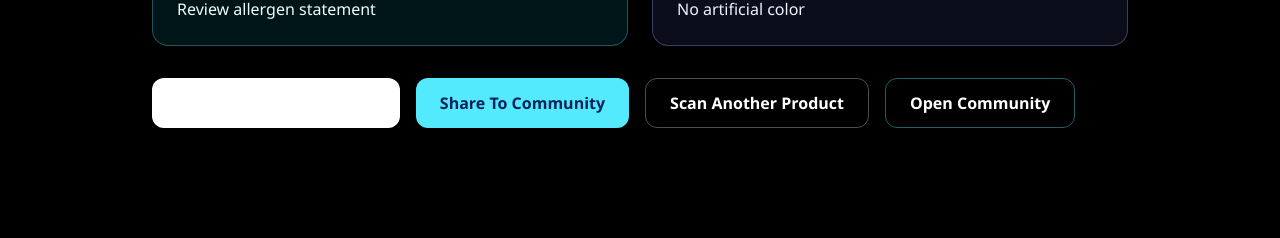
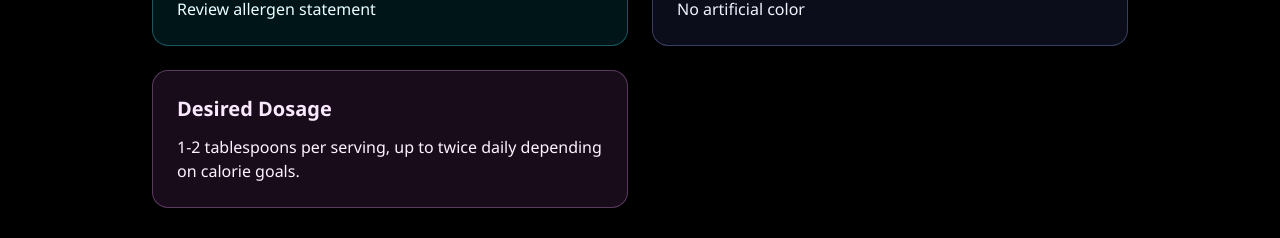
Before and after one commit to Nikhil-gupta-09/BiteSpy-Frontend, a Next.js app: page /result in a window 1280 px wide. Shown: the part 1034-1272 px from the top of the page. Before the commit the page ends 1242 px from the top, so only its background shows below. Built offline with nearby package versions, Linux system fonts and the light colour scheme; no server answers.

Commit message:
sign route and dosage

```diff
--- a/app/api/analyze/route.ts
+++ b/app/api/analyze/route.ts
@@ -19,6 +19,7 @@ interface GeminiAnalysisShape {
     labelAlerts?: string[];
     goodPoints?: string[];
     recommendedLabels?: string[];
+    desiredDosage?: string;
     alternatives?: Array<{
         name?: string;
         reason?: string;
@@ -66,6 +67,7 @@ Return ONLY valid JSON in this exact shape:
   "labelAlerts": string[],
   "goodPoints": string[],
   "recommendedLabels": string[],
+  "desiredDosage": string,
   "alternatives": [
     { "name": string, "reason": string, "fit": "healthier" | "allergy-safe" | "preference-match" | "budget", "priceTier": "low" | "medium" | "high" }
   ]
@@ -108,6 +110,7 @@ ${JSON.stringify(answers, null, 2)}
             goodPoints: (gemini.goodPoints ?? []).slice(0, 6),
             recommendedLabels: (gemini.recommendedLabels ?? []).slice(0, 8),
             ingredients: scan.ingredients,
+            desiredDosage: gemini.desiredDosage?.trim() || "Consult healthcare provider or follow package instructions.",
             alternatives: (gemini.alternatives ?? []).slice(0, 6).map((item) => ({
                 name: item.name?.trim() || "Alternative option",
                 reason: item.reason?.trim() || "Better fit for your selected goals.",
--- a/app/login/page.tsx
+++ b/app/login/page.tsx
@@ -1,6 +1,7 @@
 "use client";
 
 import Image from "next/image";
+import Link from "next/link";
 import { useState, ChangeEvent, FormEvent } from "react";
 import { useRouter } from "next/navigation";
 import { PROFILE_EMAIL_STORAGE_KEY, normalizeEmail } from "@/lib/profile";
@@ -200,6 +201,13 @@ export default function LoginPage() {
             </button>
 
           </form>
+
+          <p className="mt-6 text-center text-sm text-blue-200">
+            Don&apos;t have an account?{" "}
+            <Link href="/signup" className="text-white hover:underline">
+              Sign up
+            </Link>
+          </p>
         </div>
       </div>
 
--- a/app/result/page.tsx
+++ b/app/result/page.tsx
@@ -39,6 +39,7 @@ function fallbackResult(scanId: string): AnalysisResult {
     goodPoints: ["Convenient", "May provide quick energy"],
     recommendedLabels: ["Low added sugar", "High fiber", "No artificial color"],
     ingredients: ["Unknown from fallback"],
+    desiredDosage: "1-2 tablespoons per serving, up to twice daily depending on calorie goals.",
     alternatives: [
       {
         name: "Unsweetened nut spread",
@@ -287,6 +288,11 @@ function ResultContent() {
               ))}
             </ul>
           </article>
+
+          <article className="rounded-2xl border border-fuchsia-300/30 bg-fuchsia-400/10 p-6">
+            <h2 className="text-xl font-bold text-fuchsia-100">Desired Dosage</h2>
+            <p className="mt-3 text-fuchsia-50">{result.desiredDosage}</p>
+          </article>
         </div>
 
         <div className="mt-8 flex flex-wrap gap-4">
--- a/lib/claim-analysis.ts
+++ b/lib/claim-analysis.ts
@@ -53,4 +53,5 @@ export interface AnalysisResult {
     recommendedLabels: string[];
     ingredients: string[];
     alternatives: AlternativeProduct[];
+    desiredDosage: string;
 }
```
